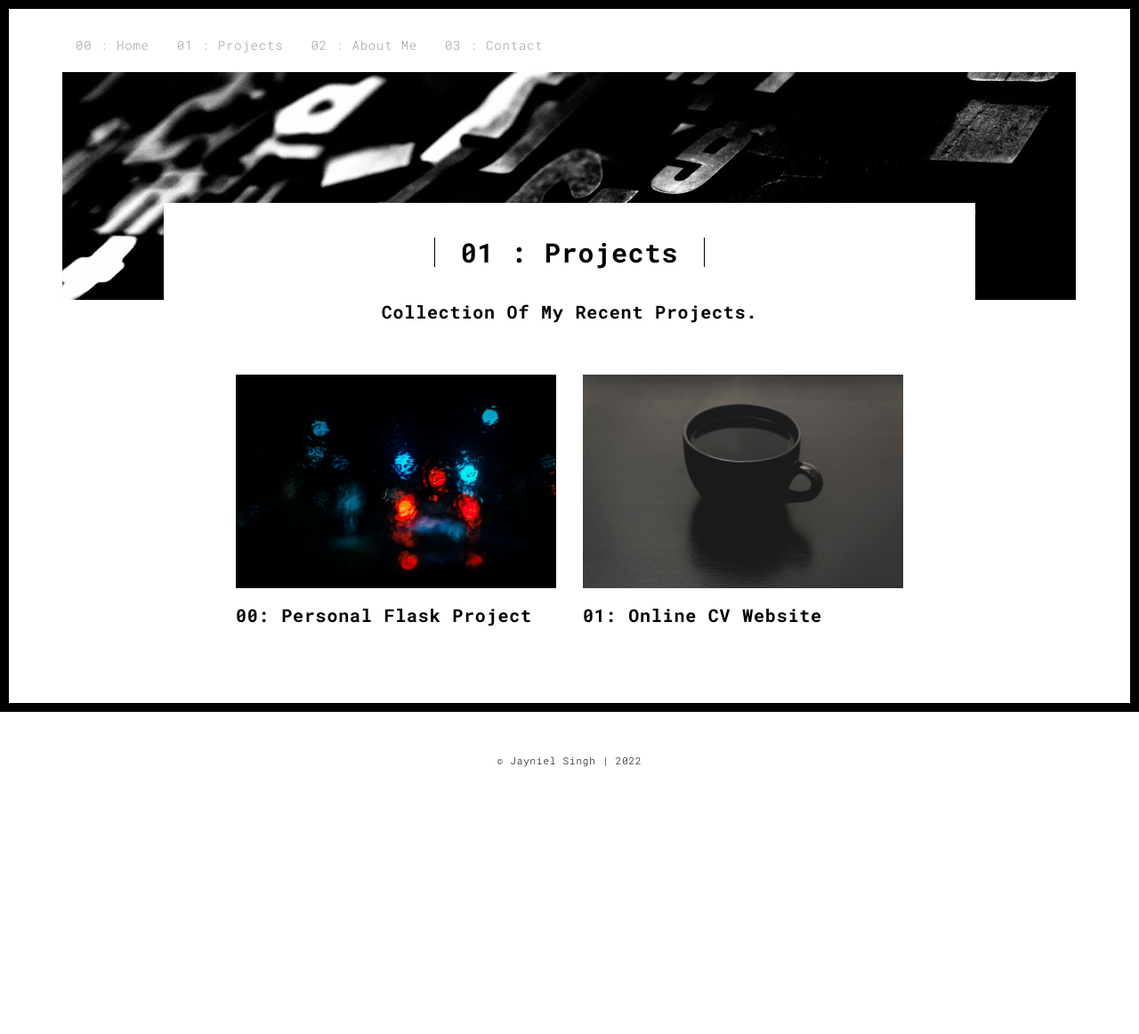
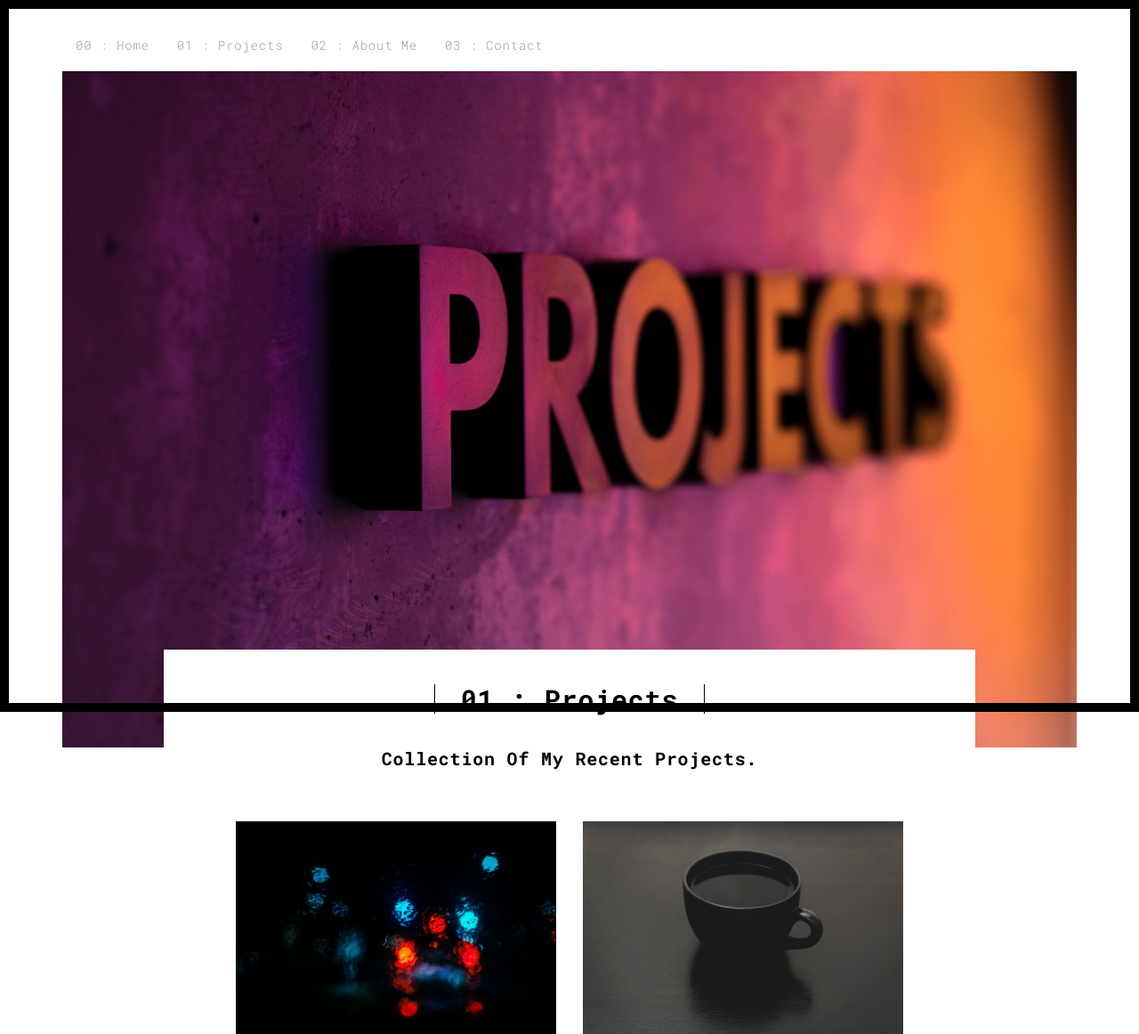
Before and after one commit to jaynielsingh/Personal_Website, a Flask app: page /projects in a window 1280 px wide. Shown: the top 1162 px of the page at 89% size. Before the commit the page ends 862 px from the top, so only its background shows below. Run offline with Flask 2, Linux system fonts and the light colour scheme; some libraries are stand-ins or nearby versions.

Commit message:
update picture

```diff
--- a/app.py
+++ b/app.py
@@ -25,4 +25,4 @@ def contact():
 
 
 if __name__ == "__main__":
-    app.run(debug=True)
+    app.run(host="0.0.0.0", port=8080)
--- a/templates/contact.html
+++ b/templates/contact.html
@@ -5,6 +5,7 @@
   <div class="container">
     <div class="row">
       <div class="col-xs-12">
+        <img src="static/assets/images/projects.jpg" class="img-responsive" alt="">
         <div class="section-container-spacer text-center">
           <h1 class="h2">03 : Contact me</h1>
         </div>
--- a/templates/work.html
+++ b/templates/work.html
@@ -5,7 +5,7 @@
   <div class="container">
     <div class="row">
       <div class="col-xs-12">
-        <img src="static/assets/images/work001-01.jpg" class="img-responsive" alt="">
+        <img src="static/assets/images/projects.jpg" class="img-responsive" alt="">
         <div class="card-container">
           <div class="text-center">
             <h1 class="h2">01 : Projects</h1>
```
Also changed, not shown: static/assets/images/profil.jpg (deleted), static/assets/images/projects.jpg (added), static/assets/images/space.jpg (deleted), static/assets/images/work001-02.jpg (deleted), static/assets/images/work001-03.jpg (deleted), static/assets/images/work03-hover.jpg (deleted), 4 other files.
